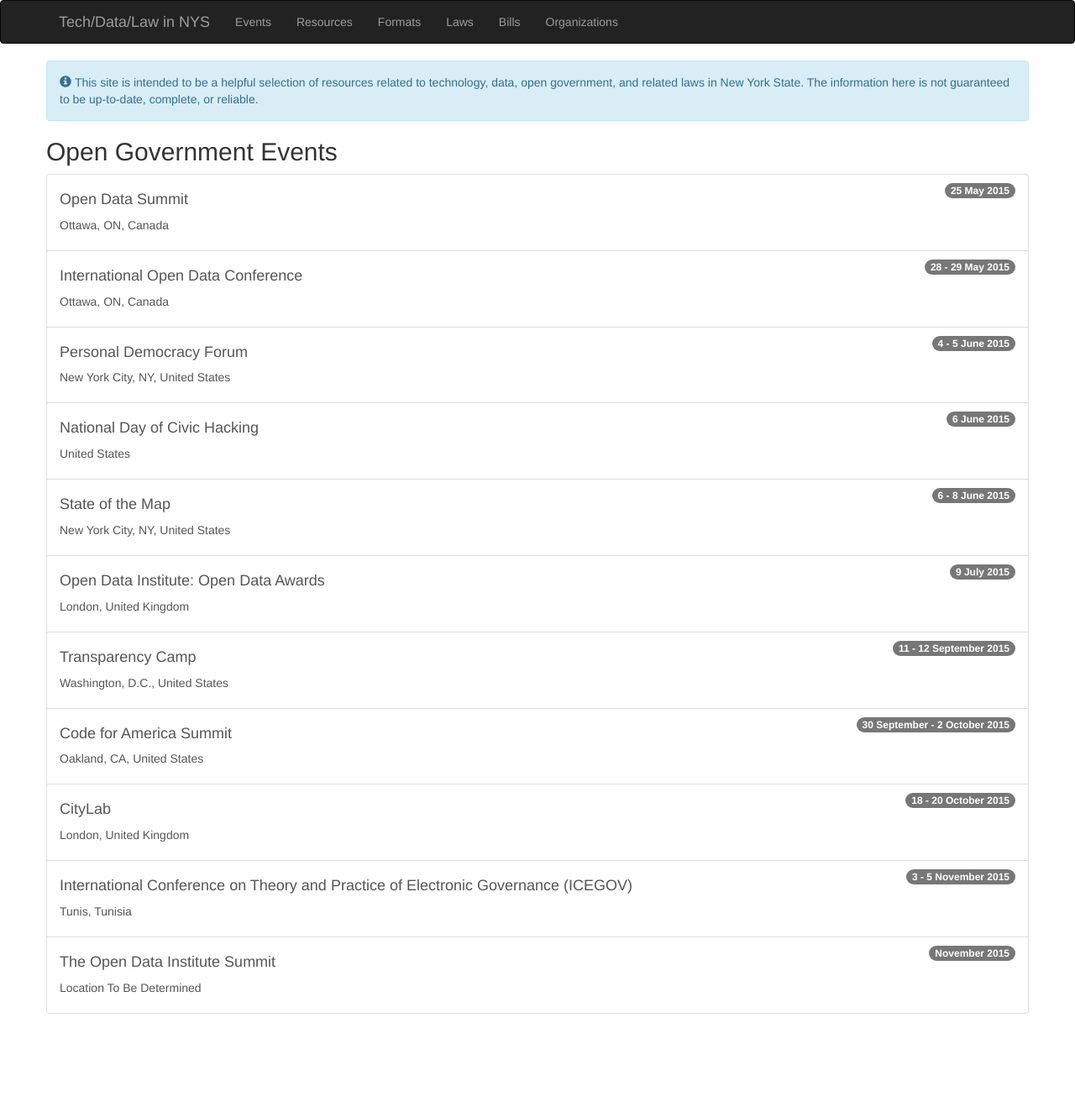
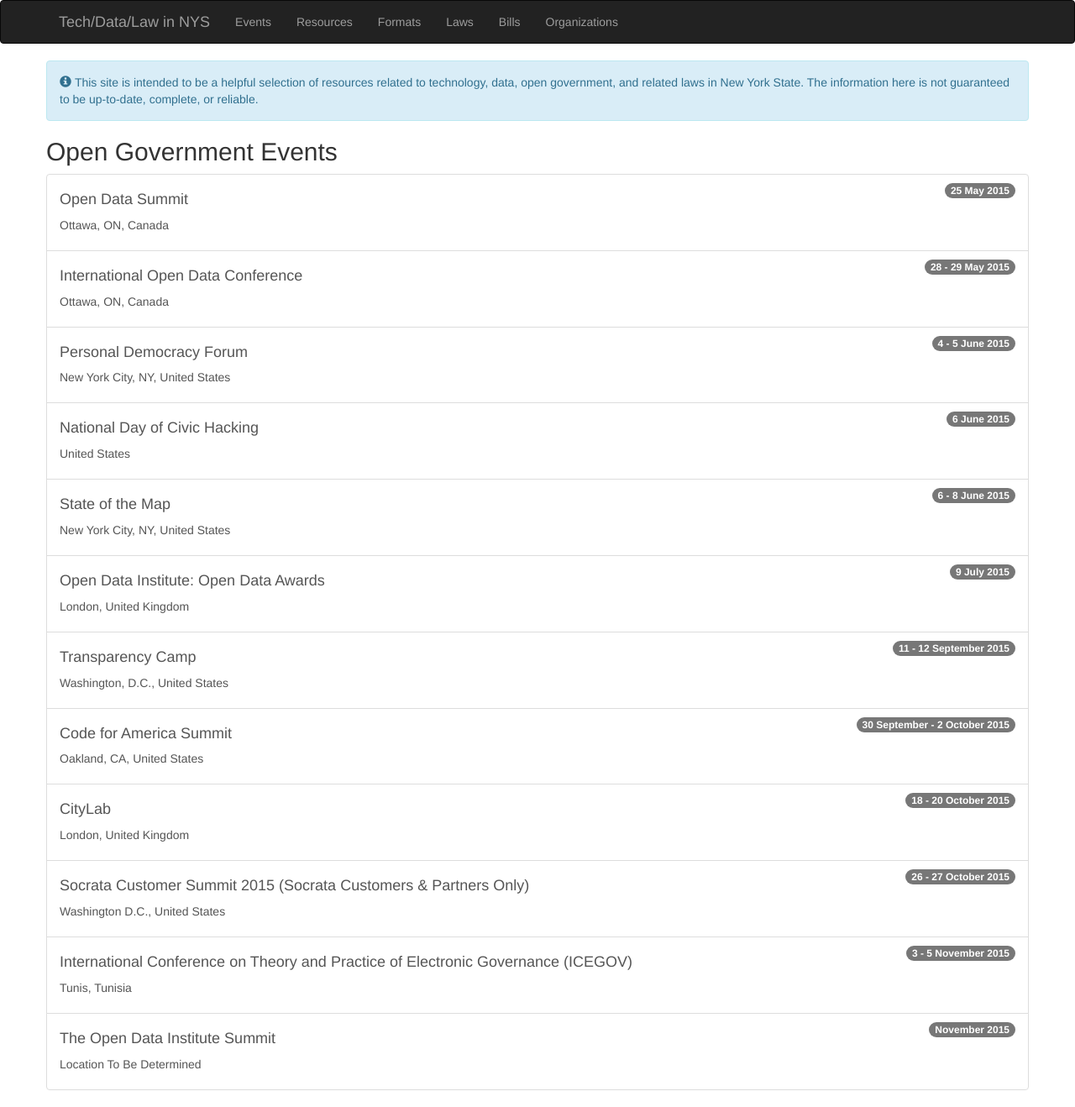
Before and after one commit to technickle/open-data-resources, a Jekyll site: the page built from events/index.md, in a window 1280 px wide. Shown: the whole page at 84% size. Built offline with Jekyll 4.4.1, drawn with Linux system fonts in a browser that asks for light colours; nearby versions of some CDN libraries; before the commit the page ends 1227 px from its top, so only the background shows below that.

Commit message:
added socrata customer summit

```diff
--- a/events/index.md
+++ b/events/index.md
@@ -50,6 +50,12 @@ layout: default
     <h4>CityLab</h4>
     <p>London, United Kingdom</p>
   </a>
+  <a class="list-group-item" href="http://customer-summit.socrata.com/">
+    <span class="badge">26 - 27 October 2015</span>
+    <h4>Socrata Customer Summit 2015 (Socrata Customers & Partners Only)</h4>
+    <p>Washington D.C., United States</p>
+  </a>
+
   <a class="list-group-item" href="http://icegov.org/">
     <span class="badge">3 - 5 November 2015</span>
     <h4>International Conference on Theory and Practice of Electronic Governance (ICEGOV)</h4>
```
